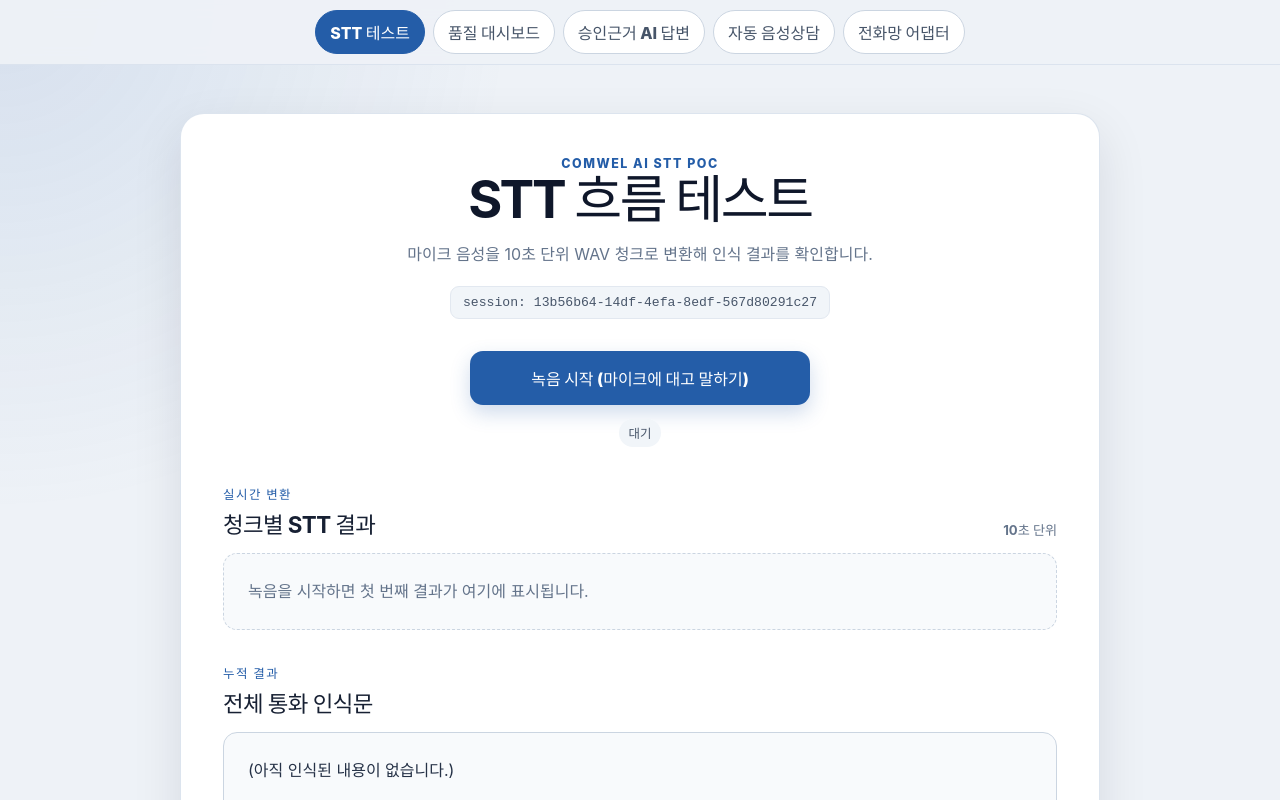
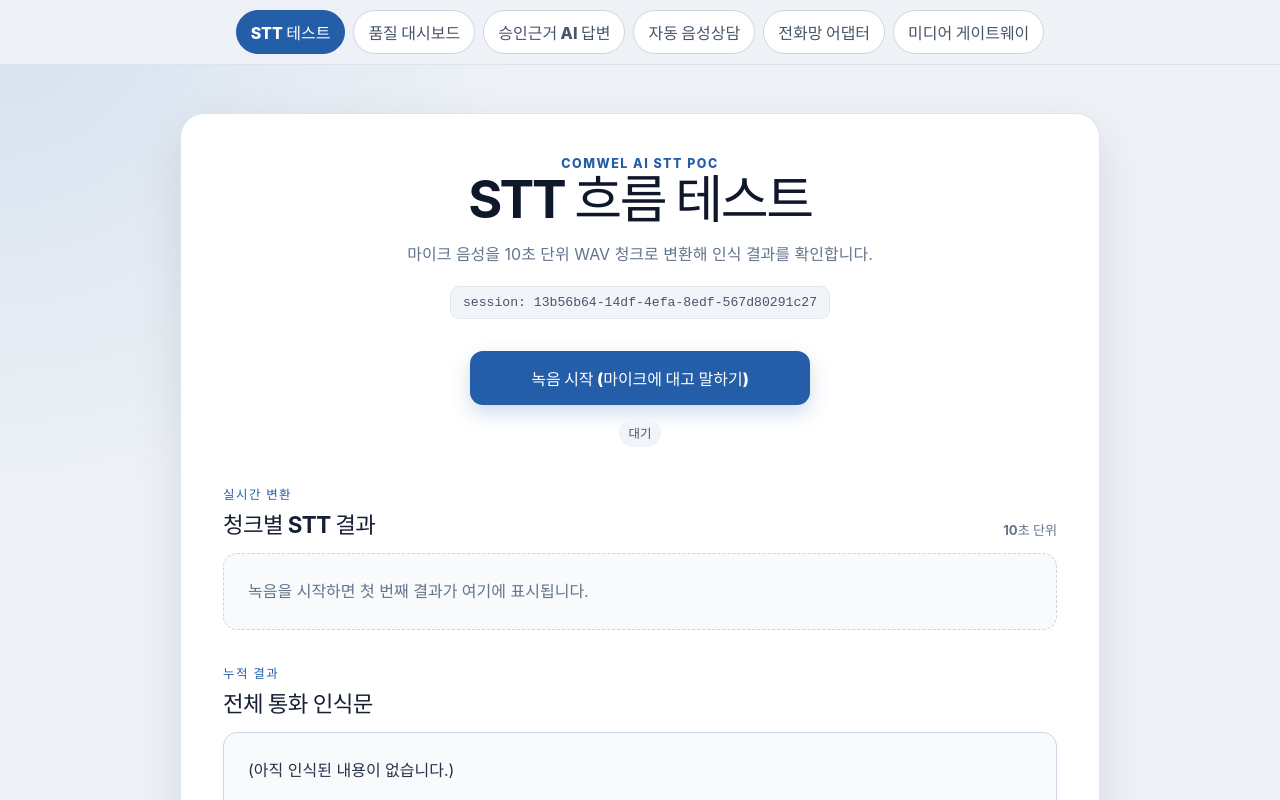
Before and after one commit to nurioni4188/comwel-ai-stt-poc, a React (Vite) app: page / in a window 1280 px wide. Shown: the top 800 px of the page. Built offline with nearby package versions, Linux system fonts and the light colour scheme.

Commit message:
feat: add media gateway navigation

```diff
--- a/src/App.tsx
+++ b/src/App.tsx
@@ -4,9 +4,10 @@
 import RagAnswerPage from './pages/RagAnswerPage';
 import AutoVoiceLoopPage from './pages/AutoVoiceLoopPage';
 import TelephonyAdapterPage from './pages/TelephonyAdapterPage';
+import MediaGatewayPage from './pages/MediaGatewayPage';
 
 function App() {
-  const [view, setView] = useState<'stt' | 'dashboard' | 'rag' | 'auto' | 'telephony'>('stt');
+  const [view, setView] = useState<'stt' | 'dashboard' | 'rag' | 'auto' | 'telephony' | 'gateway'>('stt');
 
   return (
     <>
@@ -26,12 +27,16 @@
         <button type="button" className={view === 'telephony' ? 'active' : ''} onClick={() => setView('telephony')}>
           전화망 어댑터
         </button>
+        <button type="button" className={view === 'gateway' ? 'active' : ''} onClick={() => setView('gateway')}>
+          미디어 게이트웨이
+        </button>
       </nav>
       {view === 'stt' ? <TestCallPage />
         : view === 'dashboard' ? <QualityDashboardPage />
           : view === 'rag' ? <RagAnswerPage />
             : view === 'auto' ? <AutoVoiceLoopPage />
-              : <TelephonyAdapterPage />}
+              : view === 'telephony' ? <TelephonyAdapterPage />
+                : <MediaGatewayPage />}
     </>
   );
 }
```
